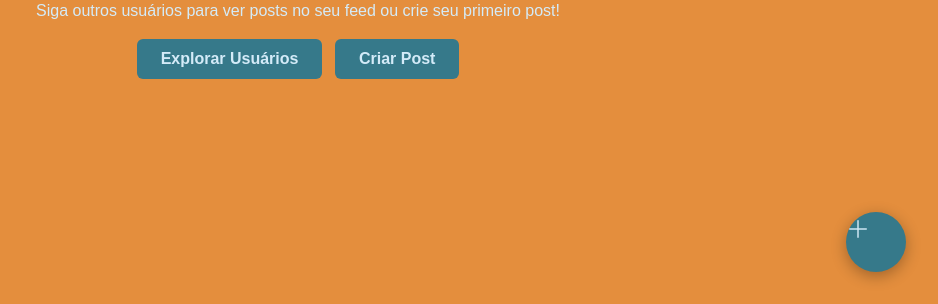
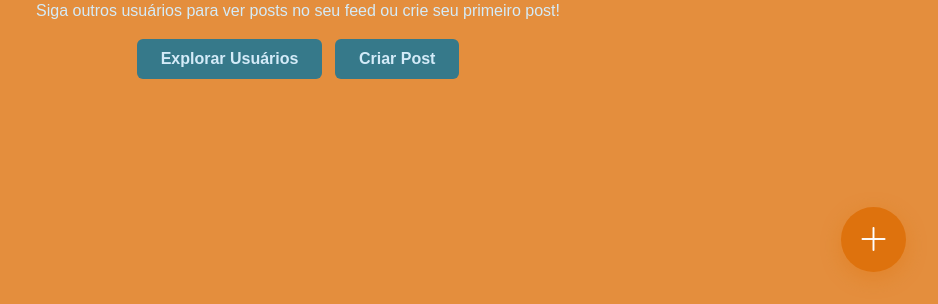
Before and after one commit to Peretizz/DogMatch, a PHP site: page / in a window 1280 px wide. Shown: the part 496-800 px from the top of the page, without its empty margins (342-1280 px from the left). Run offline with PHP 8.4, Linux system fonts and the light colour scheme; the visitor is signed in with stand-in values (Sample User, id 1); data that the repository does not hold is empty.

Commit message:
Concerto erros

```diff
--- a/index.php
+++ b/index.php
@@ -2,6 +2,7 @@
 include "incs/valida-sessao.php";
 require_once "src/PostDAO.php";
 
+// Buscar posts dos usuários seguidos
 $posts = PostDAO::listarPostsSeguidos($_SESSION['idusuario']);
 ?>
 <!DOCTYPE html>
@@ -74,24 +75,32 @@ $posts = PostDAO::listarPostsSeguidos($_SESSION['idusuario']);
             color: #d4ebf8;
         }
 
+        /* Improved floating button styling */
         .btn-criar-post {
             position: fixed;
             bottom: 2rem;
             right: 2rem;
-            width: 60px;
-            height: 60px;
+            width: 65px;
+            height: 65px;
             border-radius: 50%;
-            background-color: #36798a;
-            color: #d4ebf8;
+            background-color: #DE720D;
+            color: #ffffff;
             border: none;
-            font-size: 1.5rem;
-            box-shadow: 0 4px 15px rgba(0, 0, 0, 0.3);
+            font-size: 2rem;
+            box-shadow: 0 6px 20px rgba(222, 114, 13, 0.4);
             transition: all 0.3s ease;
+            display: flex;
+            align-items: center;
+            justify-content: center;
+            text-decoration: none;
+            z-index: 999;
         }
 
         .btn-criar-post:hover {
-            background-color: #DE720D;
-            transform: scale(1.1);
+            background-color: #36798a;
+            color: #d4ebf8;
+            transform: scale(1.15);
+            box-shadow: 0 8px 25px rgba(54, 121, 138, 0.5);
         }
     </style>
 </head>
@@ -163,6 +172,9 @@ $posts = PostDAO::listarPostsSeguidos($_SESSION['idusuario']);
                                     <div class="post-dog-name">
                                         <i class="bi bi-heart-fill" style="color: #DE720D;"></i>
                                         <?= htmlspecialchars($post['nome_cachorro']) ?>
+                                        <?php if (isset($post['raca_cachorro']) && !empty($post['raca_cachorro'])) { ?>
+                                            <span style="color: #9E6631;">(<?= htmlspecialchars($post['raca_cachorro']) ?>)</span>
+                                        <?php } ?>
                                     </div>
                                 </div>
                                 <div class="post-date">
@@ -183,6 +195,7 @@ $posts = PostDAO::listarPostsSeguidos($_SESSION['idusuario']);
             </div>
         </div>
 
+        <!-- Botão flutuante para criar post -->
         <a href="form-criar-post.php" class="btn-criar-post" title="Criar novo post">
             <i class="bi bi-plus-lg"></i>
         </a>
--- a/perfil.php
+++ b/perfil.php
@@ -72,6 +72,7 @@ $cachorros_usuario = array_filter($cachorros, function($c) use ($idusuario_perfi
                 <ul class="navbar-nav ms-auto">
                     <li class="nav-item"><a class="nav-link" href="index.php">Feed</a></li>
                     <li class="nav-item"><a class="nav-link active" href="perfil.php">Perfil</a></li>
+                    <li class="nav-item"><a class="nav-link" href="form-criar-post.php">Criar Post</a></li>
                     <li class="nav-item"><a class="nav-link" href="form-cadastro-cachorro.php">Cadastrar Cachorro</a></li>
                     <li class="nav-item"><a class="nav-link" href="usuarios.php">Explorar Usuários</a></li>
                     <li class="nav-item">
--- a/src/PostDAO.php
+++ b/src/PostDAO.php
@@ -12,6 +12,7 @@ class PostDAO
         $idusuario = $dados['idusuario'];
         $idcachorro = $dados['idcachorro'];
 
+        // Salvar foto se foi enviada
         $foto = null;
         if (isset($_FILES['foto']) && $_FILES['foto']['error'] === UPLOAD_ERR_OK) {
             $foto = Util::salvarArquivo('foto');
@@ -33,10 +34,12 @@ class PostDAO
     {
         $conexao = ConexaoBD::conectar();
 
-        $sql = "SELECT p.*, u.nome as nome_usuario, c.nome as nome_cachorro, c.foto as foto_cachorro
+        $sql = "SELECT p.*, u.nome as nome_usuario, u.foto as foto_usuario,
+                c.nome as nome_cachorro, c.foto as foto_cachorro, r.nome as raca_cachorro
                 FROM posts p
                 INNER JOIN usuarios u ON p.idusuario = u.idusuario
                 INNER JOIN cachorros c ON p.idcachorro = c.idcachorro
+                INNER JOIN racas r ON c.idraca = r.idraca
                 WHERE p.idusuario IN (
                     SELECT idseguido FROM seguidos WHERE idusuario = :idusuario
                     UNION
@@ -55,10 +58,12 @@ class PostDAO
     {
         $conexao = ConexaoBD::conectar();
 
-        $sql = "SELECT p.*, u.nome as nome_usuario, c.nome as nome_cachorro, c.foto as foto_cachorro
+        $sql = "SELECT p.*, u.nome as nome_usuario, u.foto as foto_usuario,
+                c.nome as nome_cachorro, c.foto as foto_cachorro, r.nome as raca_cachorro
                 FROM posts p
                 INNER JOIN usuarios u ON p.idusuario = u.idusuario
                 INNER JOIN cachorros c ON p.idcachorro = c.idcachorro
+                INNER JOIN racas r ON c.idraca = r.idraca
                 WHERE p.idusuario = :idusuario
                 ORDER BY p.data_criacao DESC";
 
```
Also changed, not shown: src/CachorroDAO.php (+22 -25 lines), form-cadastra-usuario.html (indentation only), src/Util.php (indentation only).
